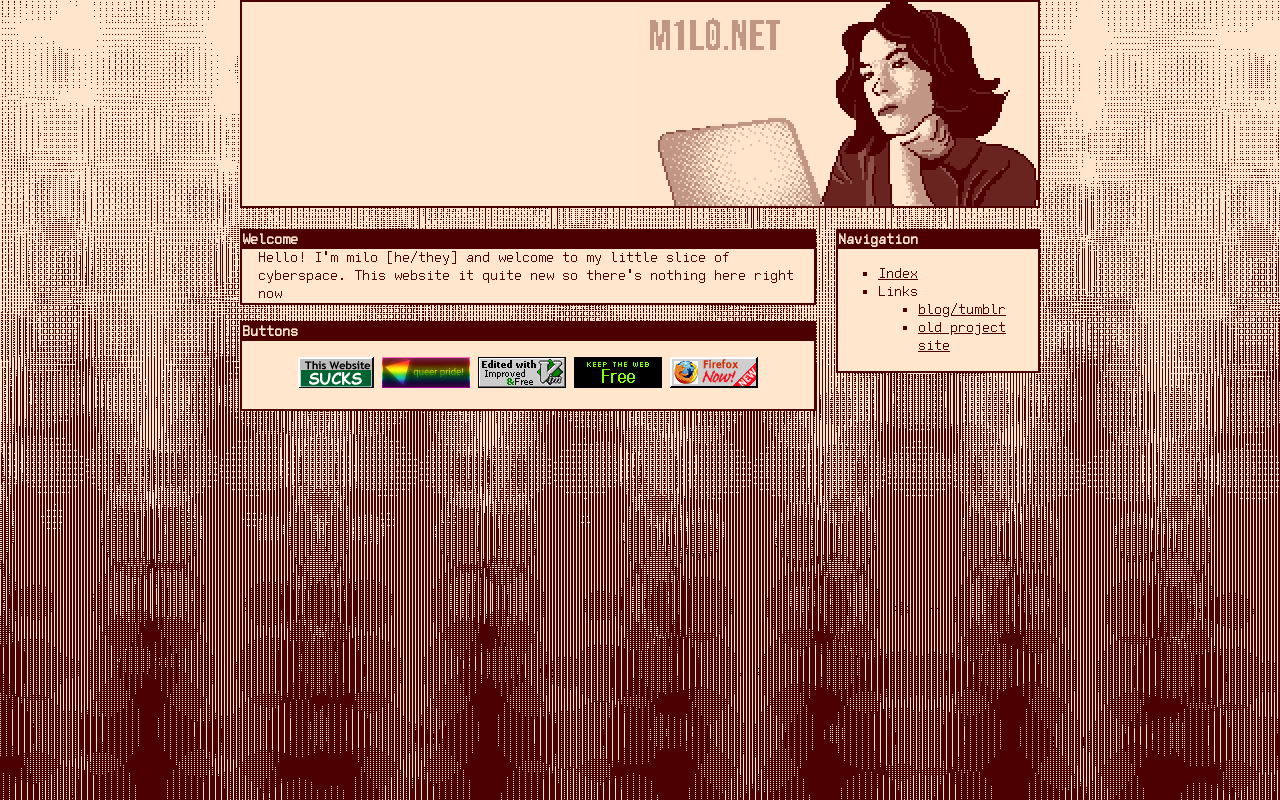
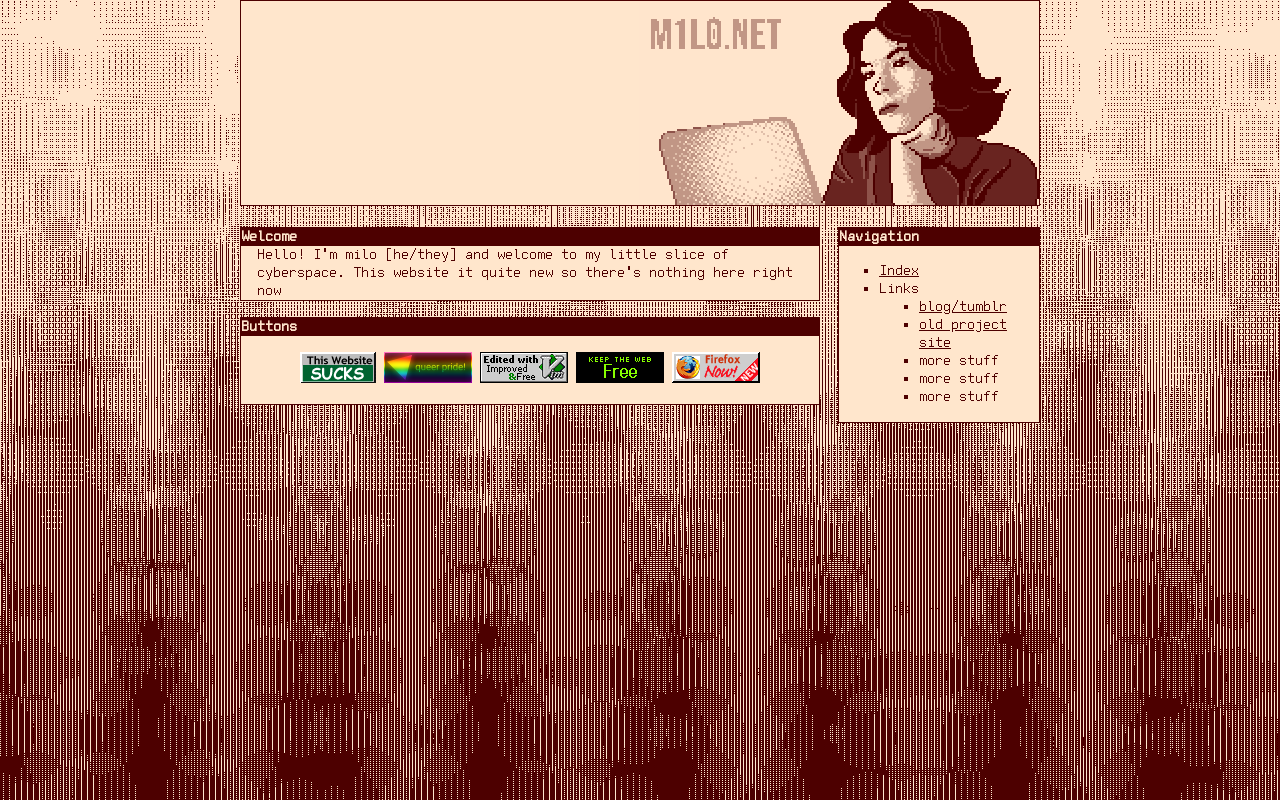
Before and after one commit to mil-co/mil-co.github.io, a plain HTML site: page index.html in a window 1280 px wide. Drawn offline with Linux system fonts and the light colour scheme.

```diff
--- a/index.html
+++ b/index.html
@@ -8,6 +8,12 @@
         <meta name="viewport" content="width=device-width, initial-scale=1.0">
         <!-- set scale to 1 and fit to device width
         this forces the site to display normally on mobile -->
+        <script>
+            function resizeIframe(obj) {
+            obj.style.height = obj.contentWindow.document.documentElement.scrollHeight + 'px';
+            }
+        </script>
+
     </head>
     <body>
         <div class="body-container">
@@ -20,18 +26,8 @@
         </a>
             </div>
 
-            <div class="navigation">
-                <h1> Navigation </h1>
-                <ul>
-                    <li> <a href="index.html"> Index </a> </li>
-                    <li> Links <ul>
-                            <li><a href="https://blog.m1l0.net/">blog/tumblr</a> </li>
-                            <li><a href="https://milocoombs.github.io/">old project site</a></li>
-                    </ul></li>
-                </ul>
-            </div>
-
-        <div class="narrow-body">
+            <iframe class="navigation" src="nav.html" onload="resizeIframe(this)";> </iframe>
+            <div class="narrow-body">
             <h1>Welcome </h1>
             <p > Hello! I'm milo [he/they] and welcome to my little slice of cyberspace. This website it quite new so there's nothing here right now </p>
 
--- a/main.css
+++ b/main.css
@@ -5,7 +5,7 @@
     --box-padding: 1em;
     --pix-width: 800px;
     --lr-padding: 1em;
-    --border-width: 2px;
+    --border-width: 1px;
     padding: 0;
     margin: 0;
 }
```
Also changed, not shown: 1 other file.
